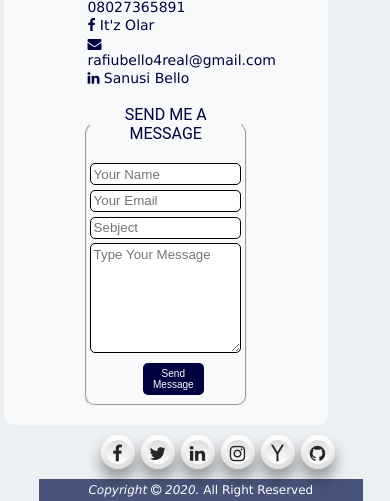
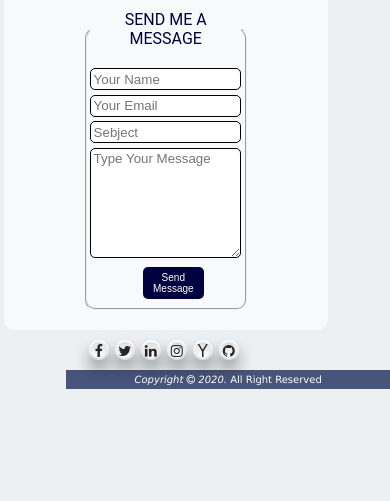
Before and after one commit to TunarshBee/my-portfolio-, a PHP site: page / in a window 390 px wide; the page is wider, and only the part inside the window is pictured. Shown: the part 2823-3324 px from the top of that part. After the commit the page ends 3212 px from the top of that part, so only its background shows below. Run offline with PHP 8.4, Linux system fonts and the light colour scheme.

Commit message:
~ testing

```diff
--- a/index.css
+++ b/index.css
@@ -533,6 +533,7 @@ fieldset {
 
   #home{
     width: 83%;
+    padding: 0%;
     margin-left: 17%;
   }
 
@@ -588,8 +589,7 @@ fieldset {
   }
 
   #name {
-    font-size: 20px;
-    margin-left: 27%;
+    font-size: 16px;
   }
   #contact {
     display: block;
@@ -678,12 +678,6 @@ fieldset {
     margin-top: 2%;
     width: 83%;
     margin-left: 17%;
-  }
-
-  .social {
-    list-style-type: none;
-    margin: auto 25%;
-    display: inline-flex;
   }
 
   #about #name {
@@ -803,15 +797,15 @@ fieldset {
     width: 83%;
     background-color: rgba(3, 19, 72, 0.7);
     color: #fff;
-    font-size: 12px;
+    font-size: 10px;
     text-align: center;
     padding: 1%;
-    margin-left: 10%;
+    margin-left: 17%;
   }
 
   #nav1{
     visibility: visible;
-    width: 17%;
+    width: 20%;
     top: 0px;
     bottom: 0px;
     left: 0px;
@@ -834,6 +828,7 @@ fieldset {
     display: block;
     text-align: start;
     list-style: none;
+    font-size: 15px;
     color: #ffffff;
     margin-bottom: 10%;
     font-family: Verdana, Geneva, Tahoma, sans-serif;
@@ -844,4 +839,40 @@ fieldset {
     margin-right: 5%;
     margin-left: 10%;
   }
+
+  .social {
+    /* position: absolute; */
+    list-style-type: none;
+    margin: auto 22%;
+    display: inline-flex;
+  }
+
+  .social li a {
+    background-color: #f1f1f1;
+    display: block;
+    text-align: center;
+    margin: 10px 3px;
+    border-radius: 50%;
+    padding: 2px;
+    text-decoration: none;
+    width: 20px;
+    height: 20px;
+    font-size: 14px;
+    background: linear-gradient(0deg, #ddd, #fff);
+    transition: 0.4s;
+    box-shadow: 0 10px 15px rgba(0, 0, 0, 0.4);
+  }
+
+  .social li a .fa {
+    width: 100%;
+    background: linear-gradient(0deg, rgb(255, 255, 255), #ddd);
+    height: 100%;
+    background-color: #ff0;
+    border-radius: 50%;
+    line-height: calc(20px - 2px);
+    color: #262626;
+    transition: 0.9s;
+  }
+
+
 }
```
